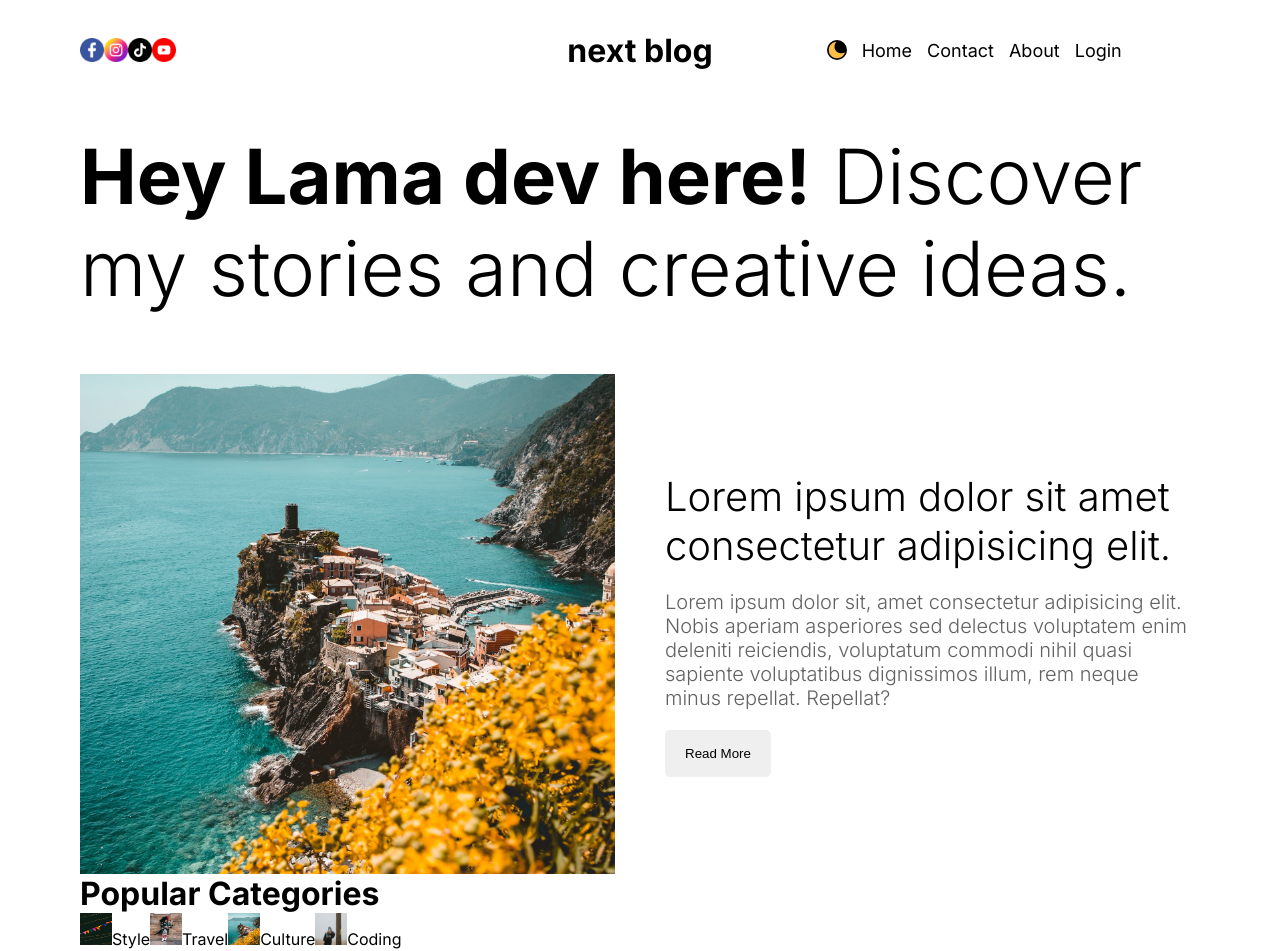
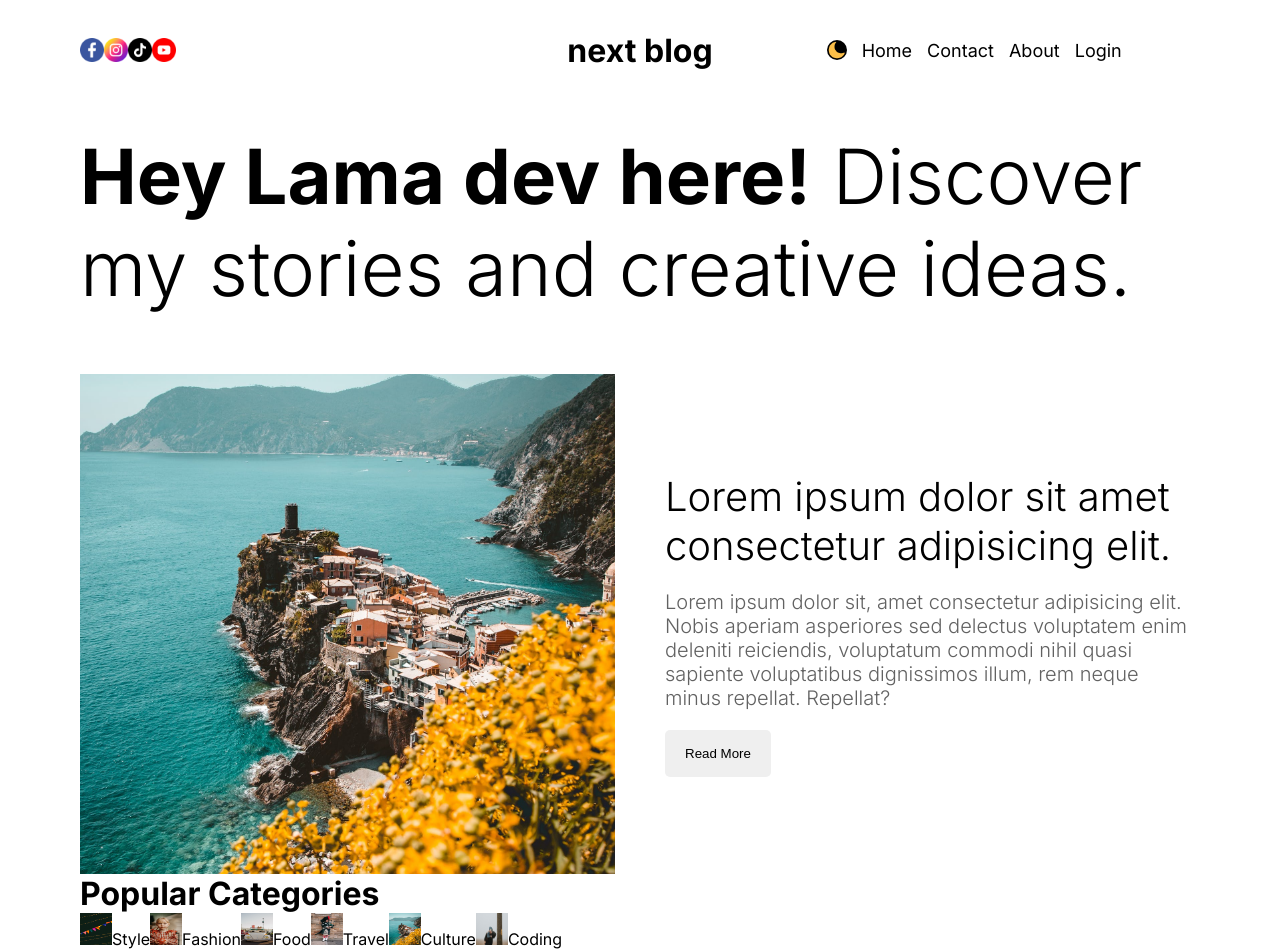
Before and after one commit to FREDVUNI/next-blog, a Next.js app: page / in a window 1280 px wide. Shown: the top 951 px of the page. Built offline with nearby package versions, Linux system fonts and the light colour scheme.

Commit message:
feat: create the popular categories section

```diff
--- a/src/components/categories/data.js
+++ b/src/components/categories/data.js
@@ -6,16 +6,26 @@ export const categories = [
   },
   {
     id: 2,
+    category: "fashion",
+    image: "/fashion.png",
+  },
+  {
+    id: 3,
+    category: "food",
+    image: "/food.png",
+  },
+  {
+    id: 4,
     category: "travel",
     image: "/travel.png",
   },
   {
-    id: 3,
+    id: 5,
     category: "culture",
     image: "/culture.png",
   },
   {
-    id: 4,
+    id: 6,
     category: "coding",
     image: "/coding.png",
   },
```
